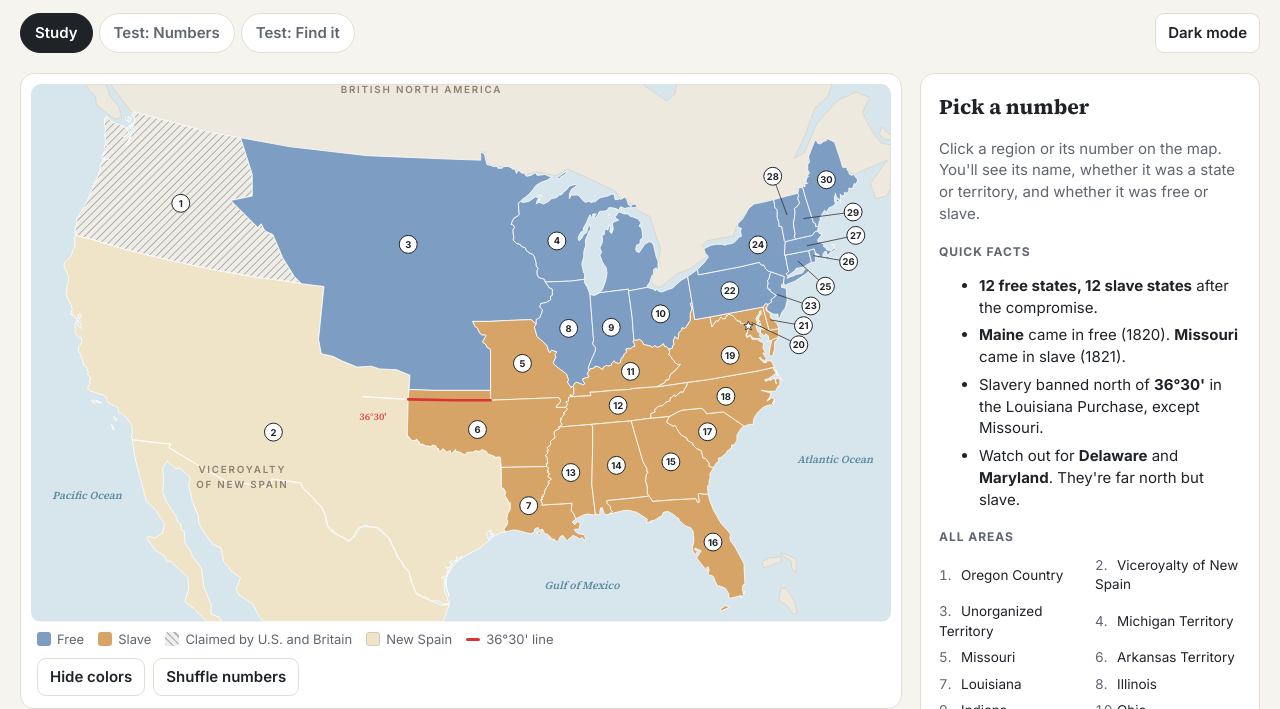
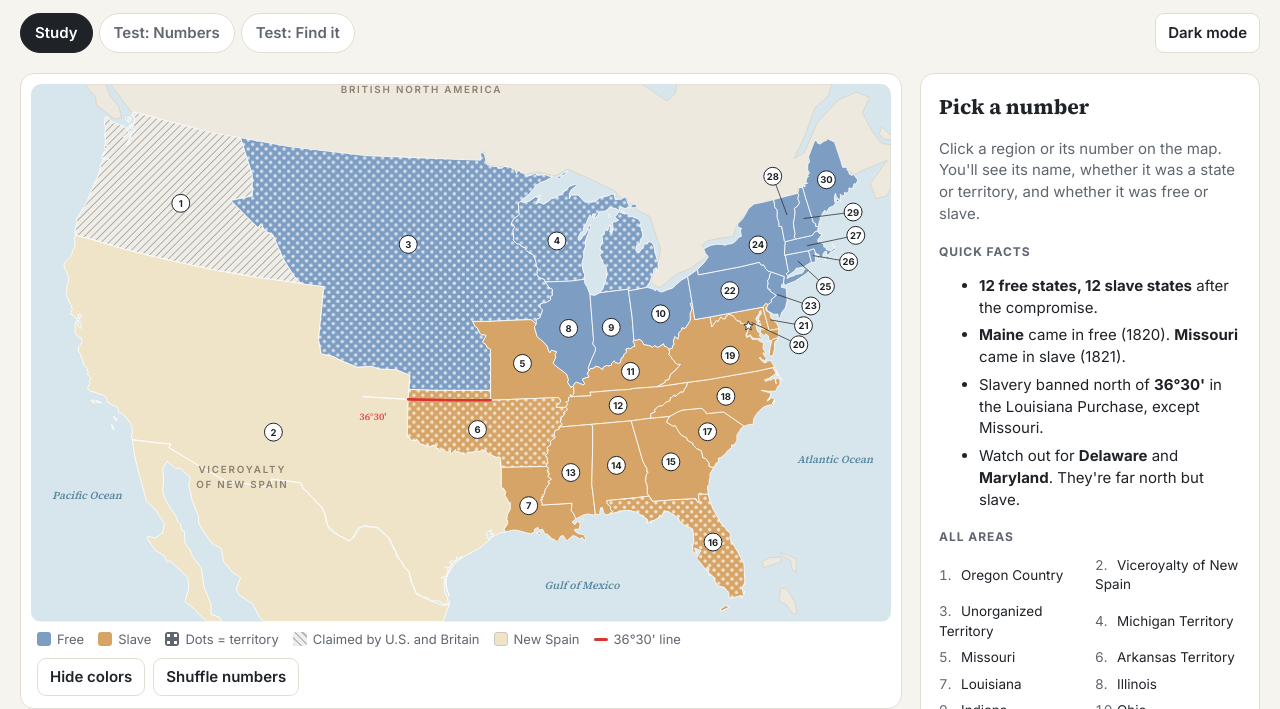
Before and after one commit to dimitri-saha/missouri-compromise-study, a plain HTML site: page index.html in a window 1280 px wide. Shown: the part 91-800 px from the top of the page. Drawn offline with Linux system fonts and the light colour scheme.

Commit message:
Add polka dots to territories on the Study map
Co-Authored-By: Claude Opus 5.5 <noreply@anthropic.com>

```diff
--- a/index.html
+++ b/index.html
@@ -117,6 +117,7 @@
   .kbd{font-size:12px;color:var(--muted)}
   .m-water{fill:var(--water)} .m-land{fill:var(--land);stroke:var(--land-line);stroke-width:.6}
   .m-spain{fill:var(--spain);stroke:var(--land-line);stroke-width:.6}
+  .dot-free{fill:var(--free)} .dot-slave{fill:var(--slave)} .dot{fill:var(--card);opacity:.7}
   .h-bg{fill:var(--hatch-bg)} .h-line{stroke:var(--hatch-line);stroke-width:1.6}
   .dc-star{fill:var(--card);stroke:var(--ink);stroke-width:.9;pointer-events:none}
   :focus-visible{outline:2px solid var(--accent);outline-offset:2px}
@@ -140,6 +141,7 @@
     <div class="legend" id="legend">
       <span><i class="sw" style="background:var(--free)"></i>Free</span>
       <span><i class="sw" style="background:var(--slave)"></i>Slave</span>
+      <span><i class="sw" style="background:radial-gradient(circle,var(--card) 1.6px,transparent 2px) 0 0/7px 7px,var(--muted)"></i>Dots = territory</span>
       <span><i class="sw" style="background:repeating-linear-gradient(45deg,#bbb 0 2px,#eee 2px 5px)"></i>Claimed by U.S. and Britain</span>
       <span><i class="sw" style="background:var(--spain);border:1px solid var(--land-line)"></i>New Spain</span>
       <span><i class="sw" style="background:#d33;height:3px;border-radius:2px"></i>36°30' line</span>
@@ -243,7 +245,8 @@ const statusClass = s => s === 'Free' ? 'free' : s === 'Slave' ? 'slave' : 'neit
 
 // ---------- draw map ----------
 const defs = el('defs');
-defs.innerHTML = `<pattern id="hatch" width="6" height="6" patternUnits="userSpaceOnUse" patternTransform="rotate(45)"><rect width="6" height="6" class="h-bg"/><line x1="0" y1="0" x2="0" y2="6" class="h-line"/></pattern>`;
+defs.innerHTML = `<pattern id="hatch" width="6" height="6" patternUnits="userSpaceOnUse" patternTransform="rotate(45)"><rect width="6" height="6" class="h-bg"/><line x1="0" y1="0" x2="0" y2="6" class="h-line"/></pattern>`
+  + ['free', 'slave'].map(k => `<pattern id="dots-${k}" width="10" height="10" patternUnits="userSpaceOnUse"><rect width="10" height="10" class="dot-${k}"/><circle cx="2.5" cy="2.5" r="1.9" class="dot"/><circle cx="7.5" cy="7.5" r="1.9" class="dot"/></pattern>`).join('');
 el('rect', { x:0, y:0, width:DATA.W, height:DATA.H, class:'m-water' });
 const bg = DATA.bg;
 ['canada','cuba','bahamas'].forEach(k => bg[k] && el('path', { d:bg[k], class:'m-land' }));
@@ -282,7 +285,8 @@ R.forEach(r => {
 function fillFor(r) {
   const other = r.id === 'spain' ? 'var(--spain)' : 'url(#hatch)';
   if (mode !== 'study' || !showColors) return r.status === 'Neither' && mode==='study' ? other : 'var(--neutral)';
-  return r.status === 'Free' ? 'var(--free)' : r.status === 'Slave' ? 'var(--slave)' : other;
+  const dots = r.type === 'Territory';
+  return r.status === 'Free' ? (dots ? 'url(#dots-free)' : 'var(--free)') : r.status === 'Slave' ? (dots ? 'url(#dots-slave)' : 'var(--slave)') : other;
 }
 function paint() {
   R.forEach(r => {
```
